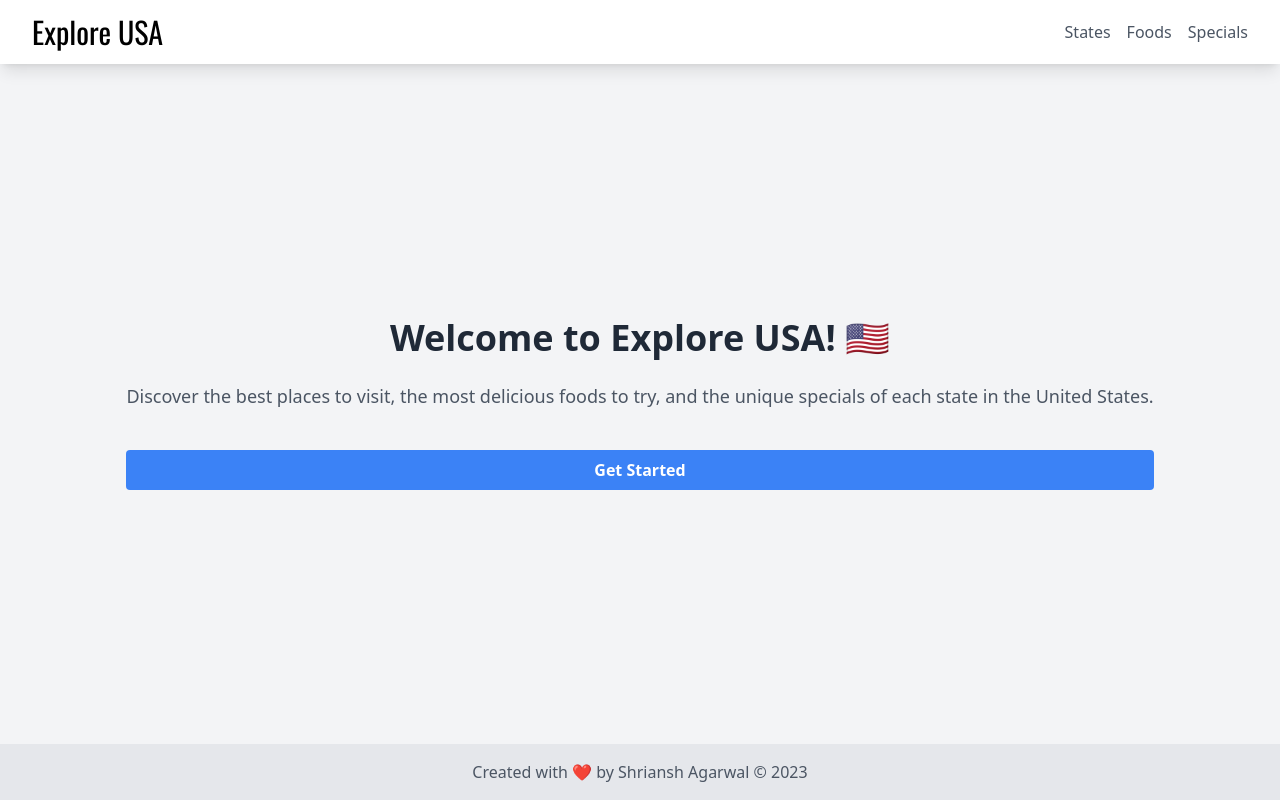
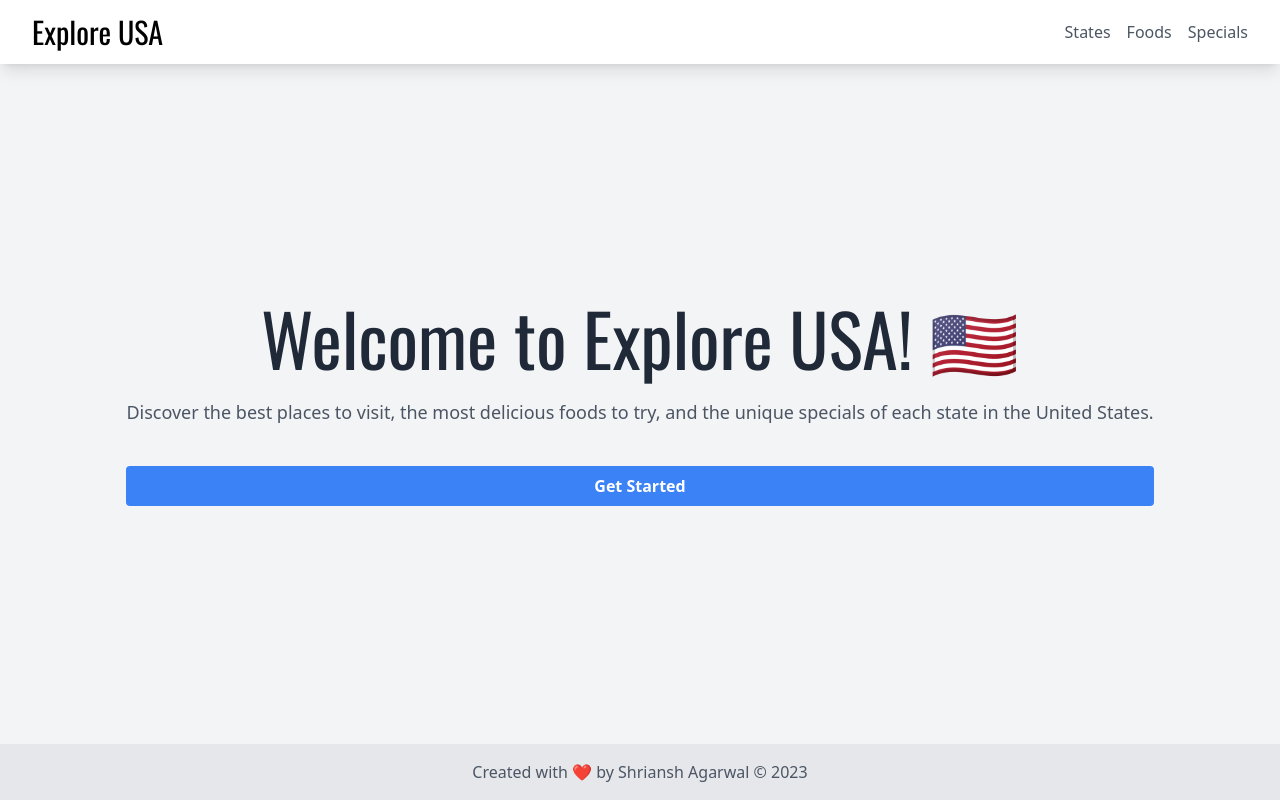
Before and after one commit to Shriansh2002/ExploreUSA, a Next.js app: page / in a window 1280 px wide. Built offline with nearby package versions, Linux system fonts and the light colour scheme.

Commit message:
Changed the Homepage Font

```diff
--- a/src/pages/index.js
+++ b/src/pages/index.js
@@ -5,6 +5,13 @@ import Link from 'next/link';
 // Components
 import Footer from '@/components/Footer';
 import Header from '@/components/Header';
+
+import { Oswald } from 'next/font/google';
+
+const oswaldFont = Oswald({
+  weight: '400',
+  subsets: ['latin'],
+});
 
 export default function Home() {
   return (
@@ -21,7 +28,7 @@ export default function Home() {
 
         <main className="max-w-7xl mx-auto py-6 sm:px-6 lg:px-8">
           <div className="text-center">
-            <h1 className="text-4xl font-bold text-gray-800 mb-6">Welcome to Explore USA! 🇺🇸</h1>
+            <h1 className={`text-7xl font-bold text-gray-800 mb-6 ${oswaldFont.className}`}>Welcome to Explore USA! 🇺🇸</h1>
             <p className="text-lg text-gray-600 mb-10">Discover the best places to visit, the most delicious foods to try, and the unique specials of each state in the United States.</p>
             <Link href="/states">
               <p className="bg-blue-500 hover:bg-blue-600 text-white font-bold py-2 px-4 rounded">Get Started</p>
```
